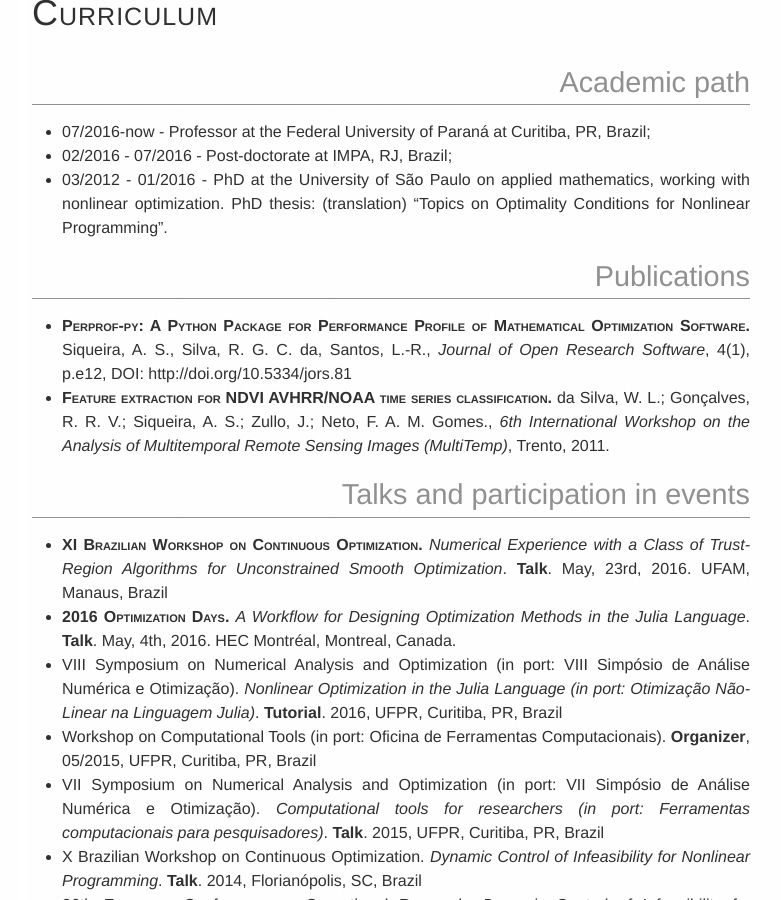
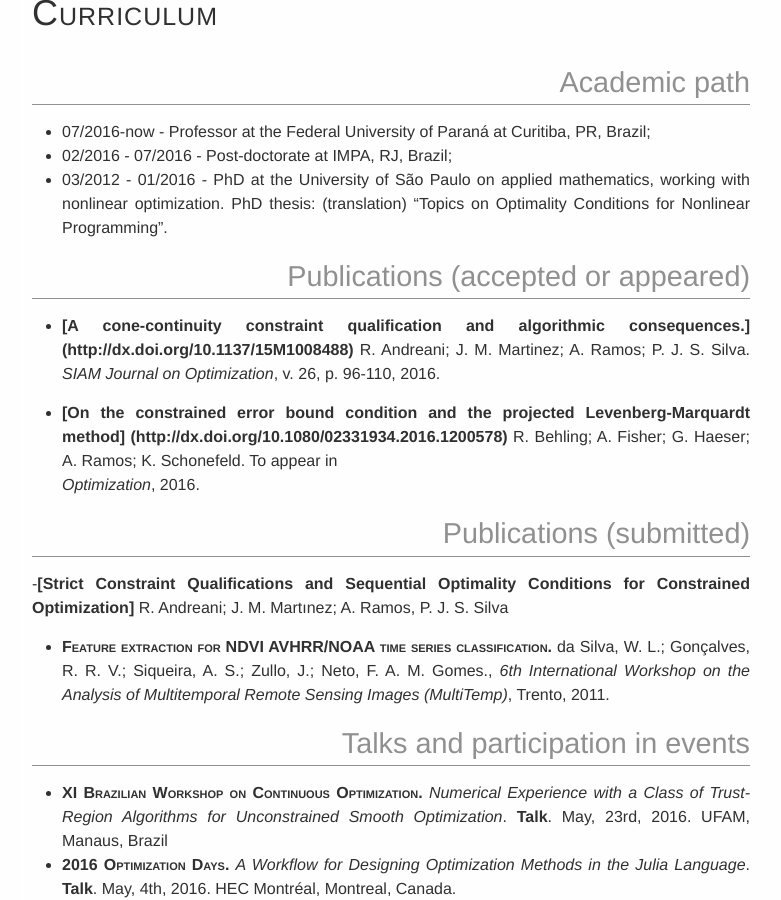
Before and after one commit to abelsiqueira/abelsiqueira.github.io-old, a Jekyll site: the page built from curriculum.en.md, in a window 1280 px wide and 900 px high, scrolled down 408 px. Shown: the whole window, without its empty margins (249-1030 px from the left). Built offline with Jekyll 4.4.1, drawn with Linux system fonts in a browser that asks for light colours.

Commit message:
Update curriculum.en.md

```diff
--- a/curriculum.en.md
+++ b/curriculum.en.md
@@ -17,13 +17,22 @@ permalink:  /en/curriculum/
   (translation) "Topics on Optimality Conditions for Nonlinear
   Programming".
 
-# Publications
+# Publications (accepted or appeared)
 
-  - **[Perprof-py: A Python Package for Performance Profile of Mathematical
-    Optimization Software.](http://doi.org/10.5334/jors.81)**
-    Siqueira, A. S., Silva, R. G. C. da, Santos, L.-R.,
-    _Journal of Open Research Software_, 4(1), p.e12, DOI:
-    http://doi.org/10.5334/jors.81
+  - **[A cone-continuity constraint qualification and algorithmic consequences.]
+    (http://dx.doi.org/10.1137/15M1008488)**
+    R. Andreani; J. M. Martinez; A. Ramos; P. J. S. Silva.
+    _SIAM Journal on Optimization_, v. 26, p. 96-110, 2016.
+
+  - **[On the constrained error bound condition and the projected Levenberg-Marquardt method]
+    (http://dx.doi.org/10.1080/02331934.2016.1200578)**
+    R. Behling; A. Fisher; G. Haeser; A. Ramos; K. Schonefeld. To appear in
+    _Optimization_, 2016.
+
+# Publications (submitted)
+
+   -**[Strict Constraint Qualifications and Sequential Optimality Conditions for Constrained Optimization]**
+     R. Andreani; J. M. Martınez; A. Ramos, P. J. S. Silva
   - **[Feature extraction for NDVI AVHRR/NOAA time series
     classification.](http://dx.doi.org/10.1109/Multi-Temp.2011.6005091)**
     da Silva, W. L.; Gonçalves, R. R. V.; Siqueira, A. S.; Zullo, J.; Neto, F.
```
